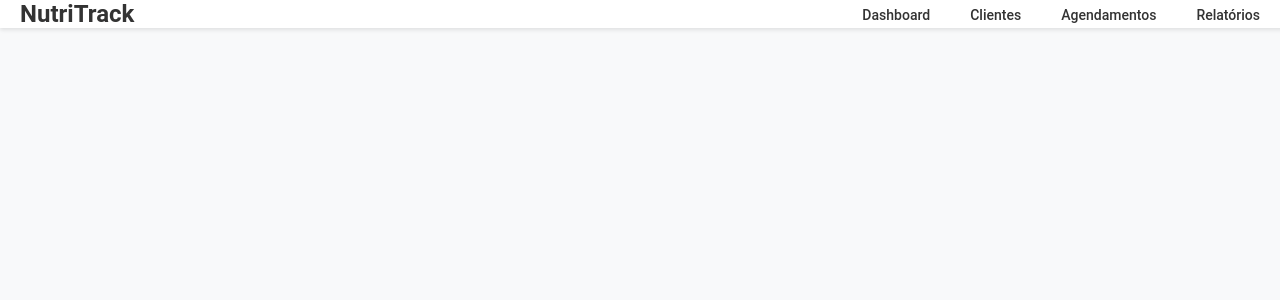
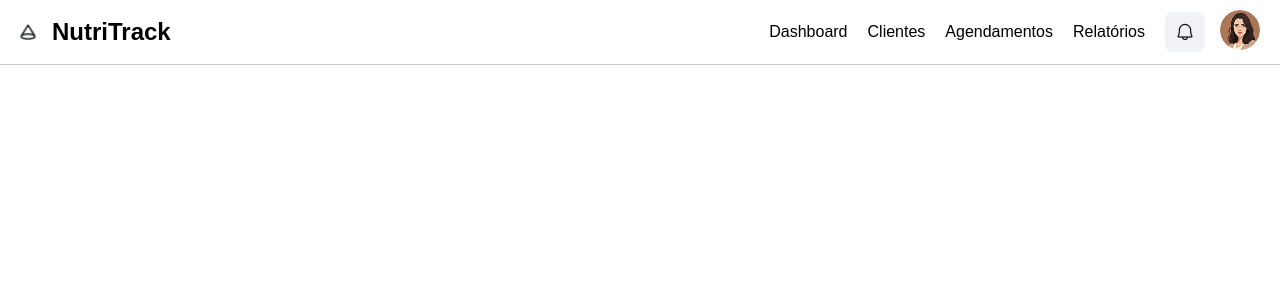
Before and after one commit to theomeme/nutriApp, a React (Create React App) app: page / in a window 1280 px wide. Shown: the top 300 px of the page. Built offline with nearby package versions, Linux system fonts and the light colour scheme.

Commit message:
finished navBar layout

```diff
--- a/src/App.css
+++ b/src/App.css
@@ -1,70 +1,66 @@
-.App {
-  font-family: 'Roboto', 'Helvetica Neue', sans-serif;
-  margin: 0;
-  padding: 0;
+* {
   box-sizing: border-box;
-}
-
-.navbar {
-  position: fixed;
-  top: 0;
-  width: 100%;
-  background-color: #FFFFFF;
-  box-shadow: 0 2px 4px rgba(0, 0, 0, 0.1);
-  display: flex;
-  align-items: center;
-  justify-content: flex-end; /* Align items to the right */
-  padding: 0 20px;
-  z-index: 1000;
-}
-
-.navbar-logo {
-  font-size: 24px;
-  font-weight: bold;
-  color: #333333;
-  display: flex;
-  align-items: center;
-  margin-right: auto; /* Push logo to the left */
-}
-
-.navbar-list {
-  list-style-type: none;
-  margin: 0;
-  padding: 0;
-  display: flex;
-  align-items: center;
-}
-
-.navbar-item {
-  margin: 0 20px;
-}
-
-.navbar-item a {
-  text-decoration: none;
-  font-size: 14px;
-  font-weight: 500;
-  color: #333333;
-}
-
-.navbar-item a:hover {
-  color: #3CAEA3;
-}
-
-.navbar-icon {
-  font-size: 18px;
-  margin-right: 20px;
-  cursor: pointer;
-}
-
-.navbar-avatar {
-  width: 40px;
-  height: 40px;
-  border-radius: 50%;
-  cursor: pointer;
 }
 
 body {
   margin: 0;
-  padding: 0;
-  background-color: #F8F9FA;
+  font-family: Arial, sans-serif;
 }
+
+.navbar {
+  display: flex;
+  align-items: center;
+  justify-content: space-between;
+  background-color: white;
+  padding: 10px 20px;
+  border-bottom: 1px solid #ccc;
+}
+
+.logo-title {
+  display: flex;
+  align-items: center;
+  gap: 16px;
+}
+
+.navbar-title {
+  font-size: 24px;
+  font-weight: bold;
+}
+
+.navbar-links {
+  display: flex;
+  gap: 20px;
+  align-items: center;
+}
+
+.navbar-links a {
+  text-decoration: none;
+  color: black;
+  font-size: 16px;
+}
+
+.navbar-links a:hover {
+  color: #007bff;
+}
+
+.navbar-icons {
+  display: flex;
+  align-items: center;
+  gap: 15px;
+}
+
+.notification-icon {
+  width: 40px;
+  height: 40px;
+}
+
+.profile-icon {
+  width: 40px;
+  height: 40px;
+  border-radius: 50%;
+}
+
+.logo-icon {
+  width: 16px;
+  height: 16px;
+}
--- a/src/App.js
+++ b/src/App.js
@@ -1,22 +1,27 @@
 import React from 'react';
 import './App.css';
+import icon from './Assets/icon.png';
+import profile from './Assets/profile.png';
+import logo from './Assets/vector.png'
 
 function App() {
   return (
-    <div className="App">
-      <nav className="navbar">
-        <div className="navbar-logo">
-          <span>NutriTrack</span>
+    <div className="navbar">
+      <div className='logo-title'>
+        <img src={logo} alt='logo-icon' className='logo-icon'/>
+        <div className="navbar-title">NutriTrack</div>
+      </div>
+      <div className="navbar-links">
+        <a href="#dashboard">Dashboard</a>
+        <a href="#clientes">Clientes</a>
+        <a href="#agendamentos">Agendamentos</a>
+        <a href="#relatorios">Relatórios</a>
+        <div className="navbar-icons">
+          <img src={icon} alt="Notificações" className="notification-icon" />
+          <a href='#profile'><img src={profile} alt="Perfil" className="profile-icon" /></a>
         </div>
-        <ul className="navbar-list">
-          <li className="navbar-item"><a href="#dashboard">Dashboard</a></li>
-          <li className="navbar-item"><a href="#clientes">Clientes</a></li>
-          <li className="navbar-item"><a href="#agendamentos">Agendamentos</a></li>
-          <li className="navbar-item"><a href="#relatorios">Relatórios</a></li>
-        </ul>
-        <span className="navbar-icon"></span>
+      </div>
 
-      </nav>
     </div>
   );
 }
```
Also changed, not shown: src/Assets/vector.png (added).
